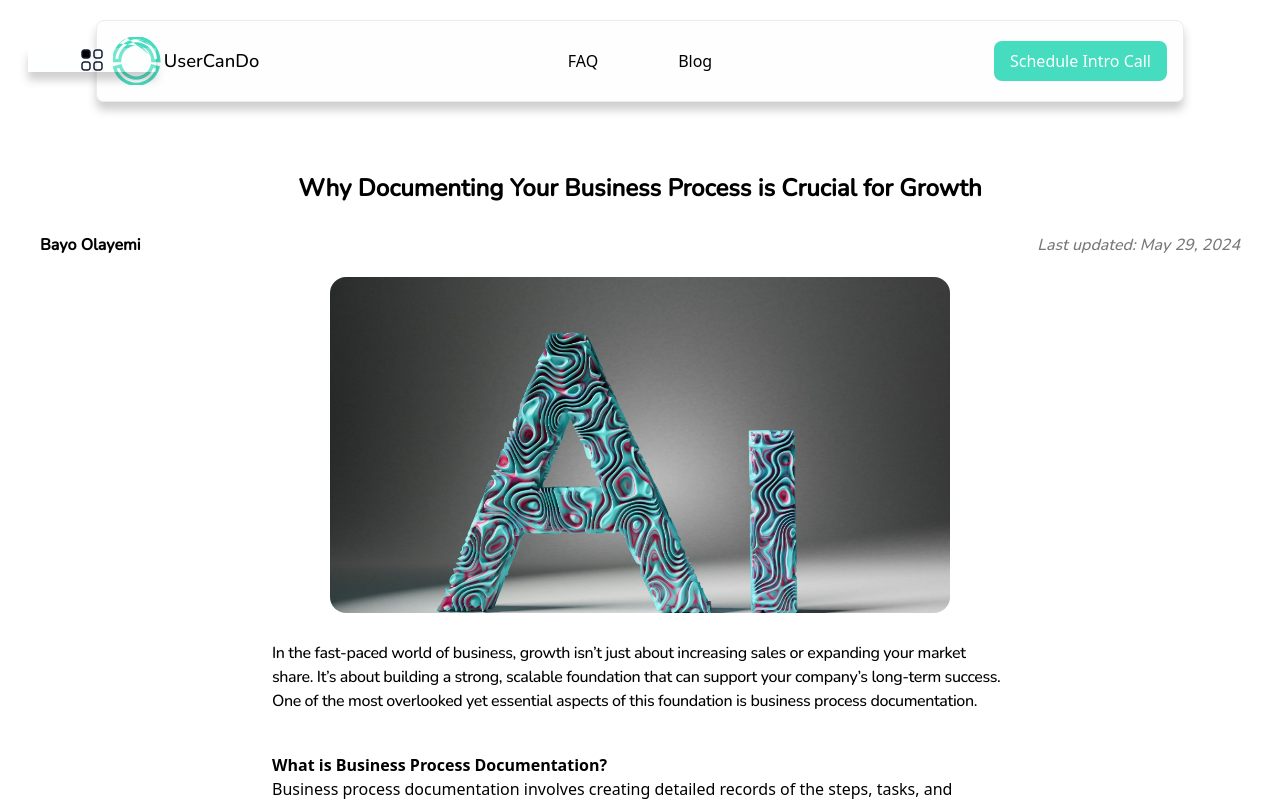
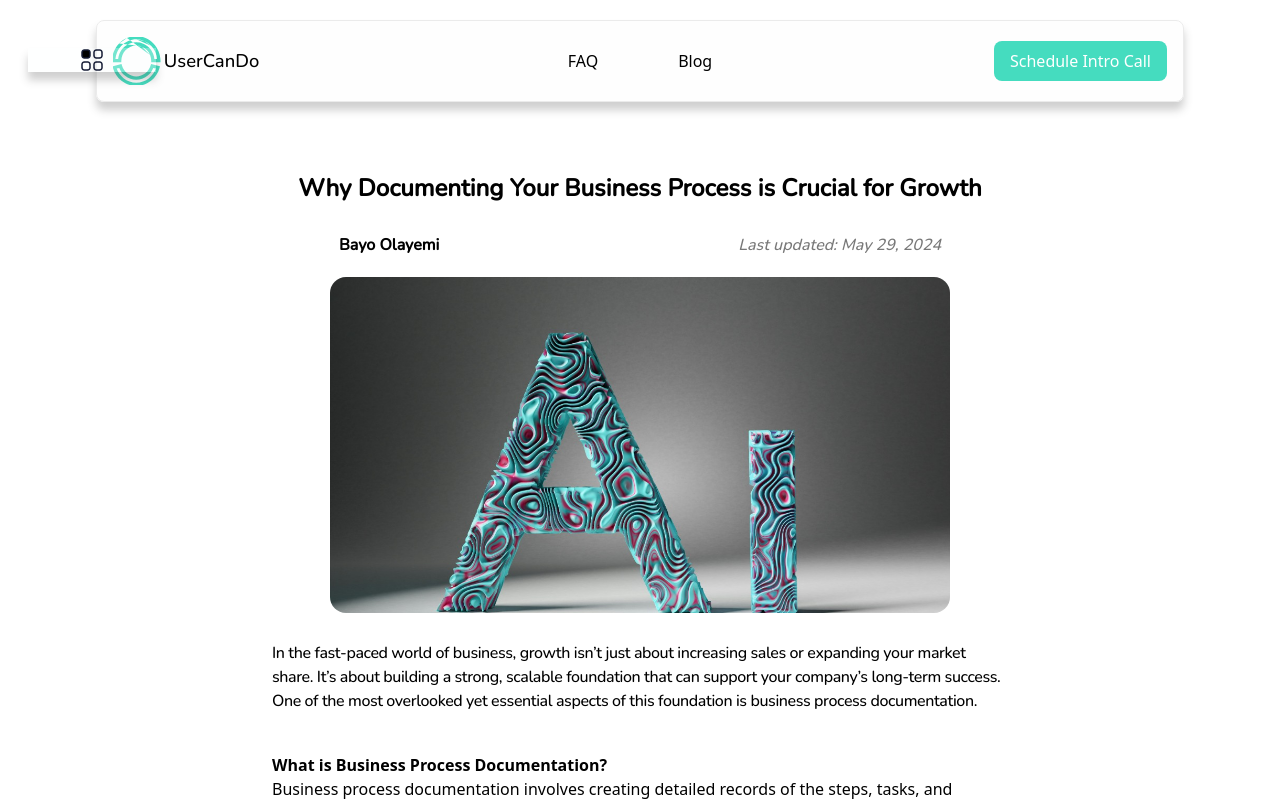
Before and after one commit to mojobs/usercando-website, a React (Vite) app: page /blog in a window 1280 px wide. Shown: the top 801 px of the page. Built offline with nearby package versions, Linux system fonts and the light colour scheme.

Commit message:
Changed the flex items in screens of 1440px and above

```diff
--- a/src/Components/BlogHero.tsx
+++ b/src/Components/BlogHero.tsx
@@ -7,7 +7,7 @@ const BlogHero = () => {
         <h1 className="font-nunito text-center mx-auto mb-7 text-[1.5rem] font-bold">
           Why Documenting Your Business Process is Crucial for Growth
         </h1>
-        <div className="flex justify-between text-sm font-nunito px-5 mb-5 max-[500px]:px-0 xl:text-[1rem] 2xl:text-[1.5rem]">
+        <div className="flex justify-between text-sm font-nunito px-5 mb-5 max-[500px]:px-0 xl:text-[1rem] 2xl:text-[1.5rem] xl:justify-evenly">
           <p className="font-bold ">Bayo Olayemi</p>
           <p className="text-[#787878] italic">Last updated: May 29, 2024</p>
         </div>
```
